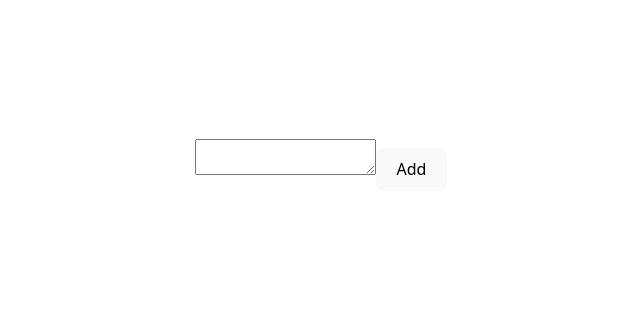
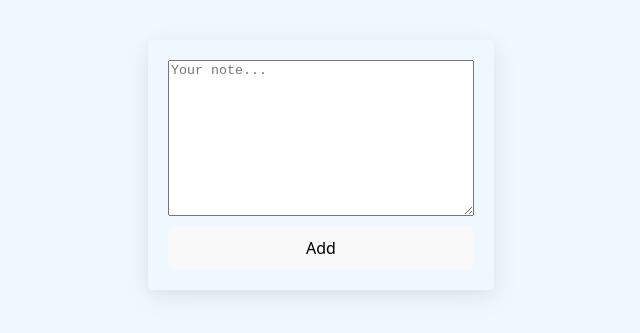
Before and after one commit to mishelld/QuickNotes-Project, a React (Vite) app in the folder QuickNotes-app/: page / in a window 1280 px wide. Shown: the part 235-568 px from the top of the page, without its empty margins (319-959 px from the left). Built offline with nearby package versions, Linux system fonts and the light colour scheme.

Commit message:
feat: Implement initial note creation component and integrate it into the application.

```diff
--- a/QuickNotes-app/src/App.jsx
+++ b/QuickNotes-app/src/App.jsx
@@ -1,17 +1,15 @@
-import { useState } from 'react'
-import reactLogo from './assets/react.svg'
-import viteLogo from '/vite.svg'
-import './App.css'
-import Input from './components/Input'
+import { useState } from "react";
+import reactLogo from "./assets/react.svg";
+import viteLogo from "/vite.svg";
+import "./App.css";
+import CreateNote from "./components/CreateNote";
 
 function App() {
-  const [count, setCount] = useState(0)
-
   return (
     <>
-      <Input/>
+      <CreateNote />
     </>
-  )
+  );
 }
 
-export default App
+export default App;
--- /dev/null
+++ b/QuickNotes-app/src/components/CreateNote.css
@@ -0,0 +1,17 @@
+body {
+  background-color: aliceblue;
+}
+.create-note {
+  display: flex;
+  flex-direction: column;
+  gap: 10px;
+  padding: 20px;
+  box-shadow:
+    rgba(17, 17, 26, 0.05) 0px 4px 16px,
+    rgba(17, 17, 26, 0.05) 0px 8px 32px;
+  border-radius: 5px;
+}
+.create-note textarea {
+  height: 150px;
+  width: 300px;
+}
--- /dev/null
+++ b/QuickNotes-app/src/components/CreateNote.jsx
@@ -0,0 +1,17 @@
+import { useState } from "react";
+import "./CreateNote.css";
+function CreateNote() {
+  const [value, setValue] = useState("");
+
+  return (
+    <div className="create-note ">
+      <textarea
+        placeholder="Your note..."
+        onChange={(e) => setValue(e.target.value)}
+      />
+      <button>Add</button>
+    </div>
+  );
+}
+
+export default CreateNote;
--- a/QuickNotes-app/src/components/Input.jsx
+++ /dev/null
@@ -1,14 +0,0 @@
-import { useState } from "react";
-
-function Input() {
-  const [value, setValue] = useState("");
-
-  return (
-    <div>
-      <textarea onChange={(e) => setValue(e.target.value)} />
-      <button>Add</button>
-    </div>
-  );
-}
-
-export default Input;
```
